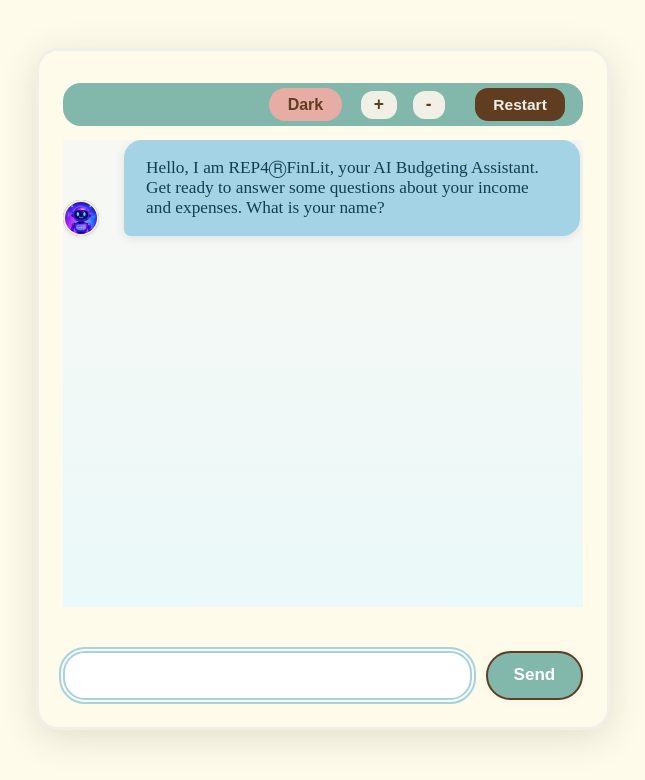
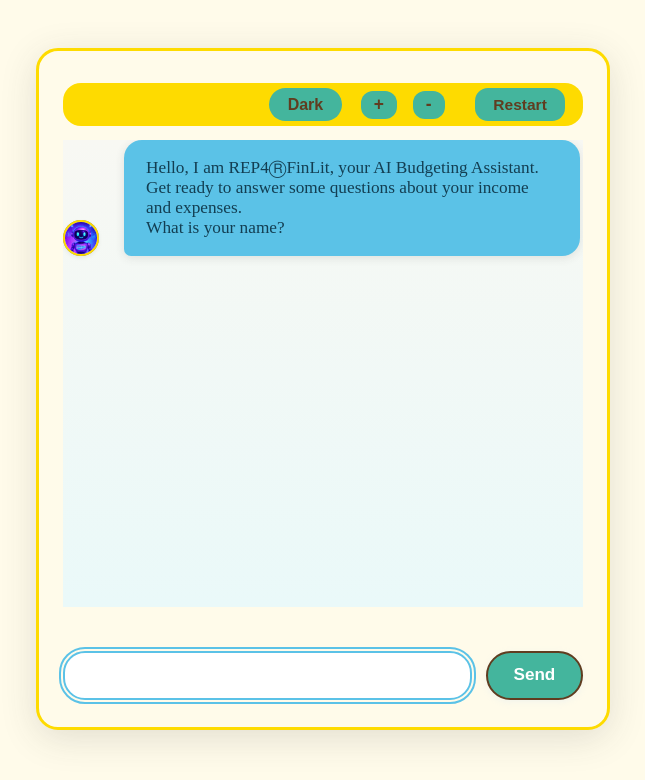
Before and after one commit to GVSUProjectGrandPath/Budgeting-Bot, a React (Create React App) app in the folder frontend/: page / in a window 1280 px wide. Shown: the top 780 px of the page, without its empty margins (317-962 px from the left). Built offline with nearby package versions, Linux system fonts and the light colour scheme.

Commit message:
updated the user interface

```diff
--- a/frontend/src/components/ChatWindow.jsx
+++ b/frontend/src/components/ChatWindow.jsx
@@ -9,16 +9,16 @@ const STEPS = {
   NAME: 0,
   GOAL: 1,
   INCOME_START: 2,
-  EXPENSE_START: 8, // (income fields count + 2)
-  QNA: 16,          // (income + expense fields count + 2)
-  DOWNLOAD: 17      // one after QNA
+  EXPENSE_START: 8,
+  QNA: 16,
+  DOWNLOAD: 17
 };
 
 const incomeSources = [
   "job", "side-hustle", "family support", "scholarships", "other incomes"
 ];
 const expenseCategories = [
-  "rent", "groceries", "utilities", "transport", "car insurance", "credit card repayments", "Door Dash", "tuition", "subscriptions", "dining out", "entertainment", "other expenses"
+  "rent", "groceries", "utilities", "transport", "clothing", "body care", "car insurance", "credit card repayments", "Door Dash", "tuition", "subscriptions", "dining out", "entertainment", "other expenses"
 ];
 
 export default function ChatWindow() {
@@ -153,13 +153,12 @@ const askQuestion = async () => {
         }
       });
 
-    // Add the answer to the chat bubble area
+      // Add the answer as an object for bullet formatting
       if (typeof res.data.response === "object" && res.data.response !== null && "summary" in res.data.response) {
-      let answer = res.data.response.summary;
-      if (res.data.response.tips && res.data.response.tips.length > 0) {
-        answer += "\n" + res.data.response.tips.map((tip) => `• ${tip}`).join("\n");
-      }
-      addMessage("bot", answer);
+        addMessage("bot", {
+          summary: res.data.response.summary,
+          tips: res.data.response.tips
+        });
       } else {
         addMessage("bot", res.data.response);
       }
@@ -172,8 +171,6 @@ const askQuestion = async () => {
     }
     setLoading(false);
   };
-
-
 
   // Download spreadsheet
   const downloadSpreadsheet = async () => {
@@ -199,7 +196,6 @@ const askQuestion = async () => {
     }
     setLoading(false);
   };
-
 
   const fontSizePct = Math.round(fontSize * 100);
 
@@ -256,7 +252,21 @@ const askQuestion = async () => {
                 role="status"
                 aria-live="polite"
               >
-                <span style={{ flex: 1 }}>{msg.text}</span>
+                {/* Bullet list rendering for summary + tips */}
+                {typeof msg.text === "object" && msg.text !== null && "summary" in msg.text ? (
+                  <>
+                    <div style={{ marginBottom: 8 }}>{msg.text.summary}</div>
+                    {msg.text.tips && msg.text.tips.length > 0 && (
+                      <ul style={{ margin: 0, paddingLeft: 18 }}>
+                        {msg.text.tips.map((tip, j) => (
+                          <li key={j}>{tip}</li>
+                        ))}
+                      </ul>
+                    )}
+                  </>
+                ) : (
+                  <span style={{ flex: 1, whiteSpace: "pre-line" }}>{msg.text}</span>
+                )}
               </div>
             </div>
           </div>
@@ -327,7 +337,6 @@ const askQuestion = async () => {
         </div>
       )}
 
-
       {/* === Download Step === */}
       {step === STEPS.DOWNLOAD && (
         <div className="bot-bubble bubble-animate">
--- a/frontend/src/styles.css
+++ b/frontend/src/styles.css
@@ -1,10 +1,10 @@
 :root {
-  --finbot-yellow: #f1f0e7;
-  --finbot-purple: #d8a6cc;
-  --finbot-brown: #603D20;
-  --finbot-blue: #a3d3e4;
-  --finbot-peach: #e7ada4;
-  --finbot-teal: #82b8ac;
+  --finbot-yellow: #fedb00;
+  --finbot-purple: #a52c87;
+  --finbot-brown: #603d20;
+  --finbot-blue: #5bc2e7;
+  --finbot-peach: #ff8674;
+  --finbot-teal: #44b59d;
 
   --bubble-bg-bot: var(--finbot-blue);
   --bubble-bg-user: var(--finbot-purple);
@@ -12,7 +12,7 @@
   --bubble-text-user: #fff;
   --window-bg: #fffbea;
   --window-dark-bg: #221835;
-  --toolbar-bg: var(--finbot-teal);
+  --toolbar-bg: var(--finbot-yellow);
   --toolbar-fg: var(--finbot-brown);
   --btn-bg: var(--finbot-teal);
   --btn-bg-hover: var(--finbot-purple);
@@ -70,7 +70,7 @@ body {
 }
 
 .theme-toggle-btn {
-  background: var(--finbot-peach);
+  background: var(--finbot-teal);
   color: var(--finbot-brown);
   border-radius: 18px;
   font-size: 1rem;
@@ -83,7 +83,7 @@ body {
 }
 
 .font-size-btn {
-  background: var(--finbot-yellow);
+  background: var(--finbot-teal);
   color: var(--finbot-brown);
   border-radius: 12px;
   font-size: 1.09em;
@@ -97,8 +97,8 @@ body {
 }
 
 .restart-btn {
-  background: var(--finbot-brown);
-  color: var(--finbot-yellow);
+  background: var(--finbot-teal);
+  color: var(--finbot-brown);
   border-radius: 13px;
   font-size: 0.97em;
   font-weight: 600;
@@ -107,7 +107,7 @@ body {
   transition: background 0.13s, color 0.13s;
 }
 .restart-btn:focus, .restart-btn:hover {
-  background: var(--finbot-yellow);
+  background: var(--finbot-purple);
   color: var(--finbot-brown);
 }
 
@@ -163,7 +163,7 @@ body {
   color: #fff;
 }
 .chat-window-modern.dark .user-bubble {
-  background: var(--finbot-yellow);
+  background: var(--finbot-blue);
   color: var(--finbot-brown);
 }
 
```
Also changed, not shown: 1 other file (tests, documents, lock files or other folders). Lines whose indentation alone changed are shown as unchanged.
